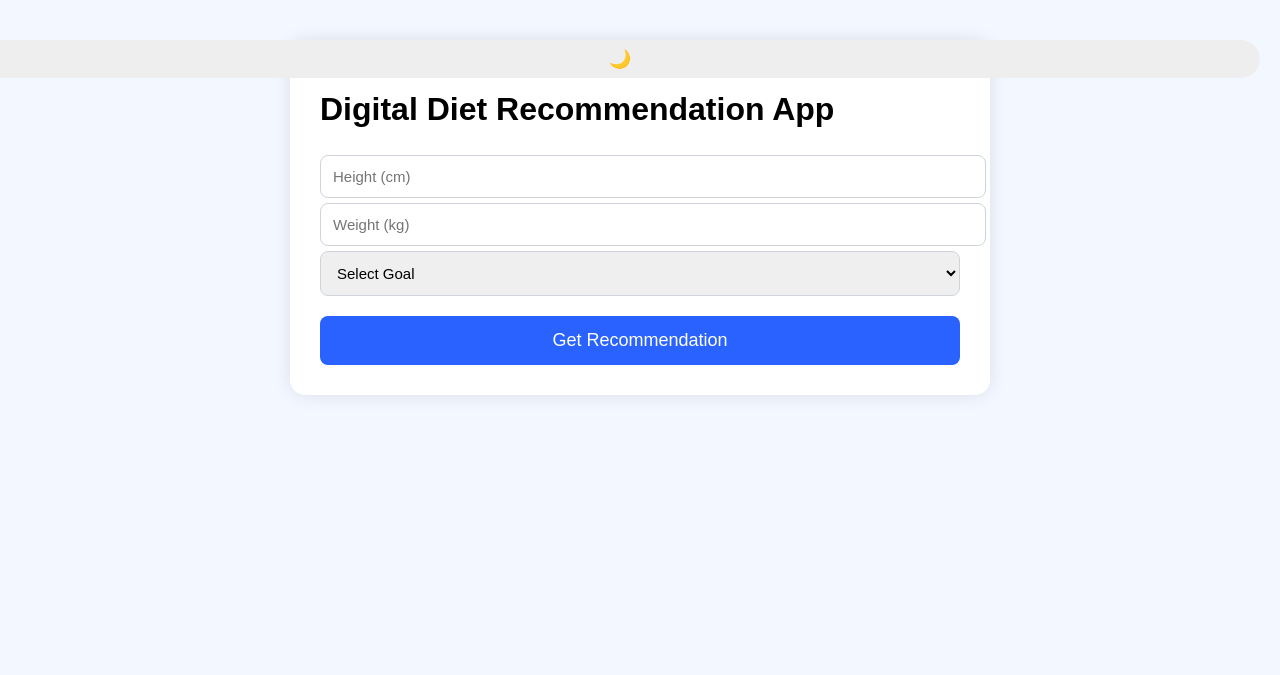
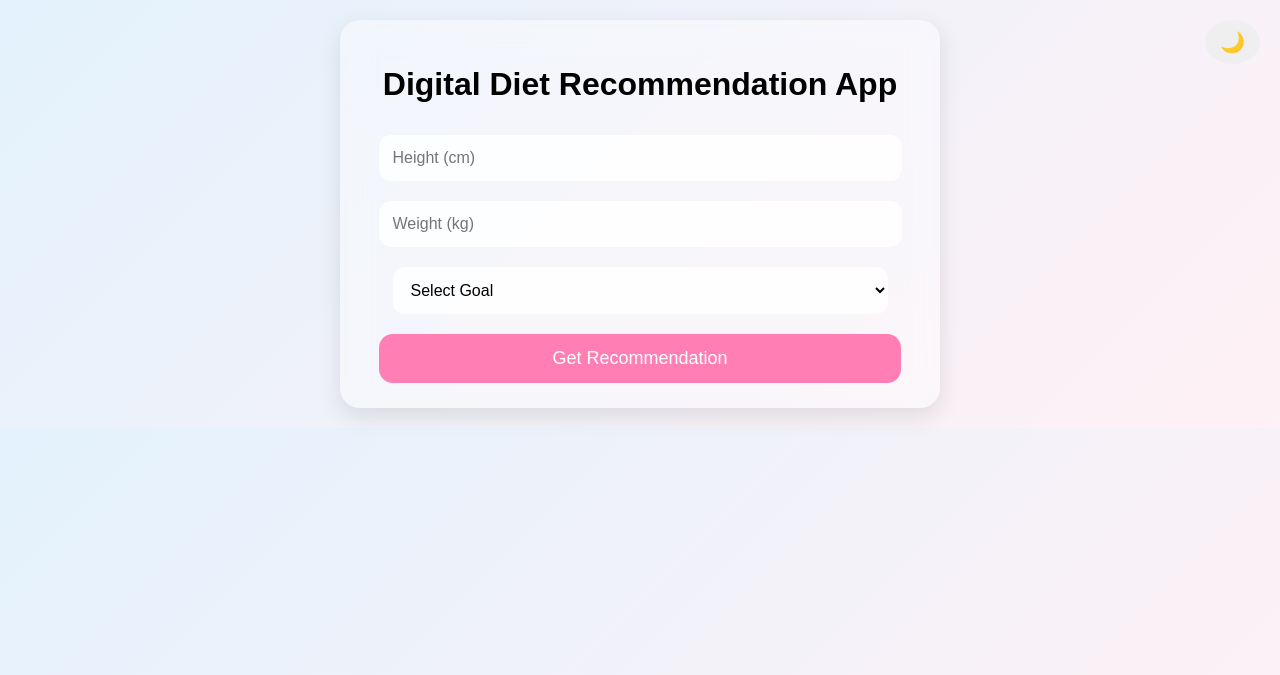
Before and after one commit to khushikatwe/digital-diet-app, a Flask app: page / in a window 1280 px wide. Shown: the top 675 px of the page. Run offline with Flask 3, Linux system fonts and the light colour scheme; data that the repository does not hold is empty.

Commit message:
Update styles.css

```diff
--- a/static/styles.css
+++ b/static/styles.css
@@ -1,112 +1,88 @@
+/* GLOBAL DESIGN */
 body {
-    background: #f3f7ff;
-    font-family: Arial, sans-serif;
+    font-family: "Poppins", sans-serif;
+    background: linear-gradient(135deg, #e3f2fd, #fff1f5);
     margin: 0;
-    padding: 40px 0;
+    padding: 20px;
+    transition: 0.3s ease;
 }
 
+/* CONTAINER CARD */
 .container {
-    width: 50%;
+    max-width: 550px;
     margin: auto;
-    background: white;
-    padding: 30px;
-    border-radius: 15px;
-    box-shadow: 0 0 18px rgba(0, 0, 0, 0.1);
+    padding: 25px;
+    border-radius: 20px;
+    background: rgba(255, 255, 255, 0.4);
+    backdrop-filter: blur(15px);
+    box-shadow: 0px 8px 25px rgba(0,0,0,0.1);
+    text-align: center;
 }
 
-.title {
-    text-align: center;
-    font-size: 32px;
-    margin-bottom: 25px;
-    color: #1a237e;
+/* INPUTS */
+input, select {
+    width: 90%;
+    padding: 14px;
+    margin: 10px 0;
+    border-radius: 12px;
+    border: none;
+    background: #ffffffcc;
+    font-size: 16px;
 }
 
-.form-box label {
-    font-weight: bold;
+.submit-btn {
+    width: 95%;
+    padding: 14px;
+    background: #ff7eb3;
+    border: none;
+    color: white;
+    font-size: 18px;
+    border-radius: 14px;
+    cursor: pointer;
     margin-top: 10px;
-    display: block;
 }
 
-input, select {
-    width: 100%;
-    padding: 12px;
-    margin-top: 5px;
-    border: 1px solid #ced4da;
-    border-radius: 8px;
-    font-size: 15px;
+.submit-btn:hover {
+    background: #ff5fa5;
 }
 
-button {
-    width: 100%;
-    padding: 14px;
-    margin-top: 20px;
-    background: #2962ff;
-    color: white;
-    border: none;
-    border-radius: 8px;
-    font-size: 18px;
-    cursor: pointer;
+/* RESULT BOX */
+.result-box, .history-box {
+    margin-top: 25px;
+    padding: 20px;
+    border-radius: 15px;
+    background: rgba(255,255,255,0.55);
+    backdrop-filter: blur(10px);
 }
 
-button:hover {
-    background: #0039cb;
+/* DARK MODE */
+body.dark {
+    background: #121212;
+    color: white;
 }
 
-.result-box {
-    margin-top: 30px;
-    background: #e8f0ff;
-    padding: 20px;
-    border-radius: 10px;
-    border-left: 6px solid #2962ff;
-}
-
-.result-box h2 {
-    margin-top: 0;
-    color: #0d47a1;
-}
-
-.diet-box {
-    background: #fff;
-    padding: 15px;
-    border-radius: 8px;
-    border: 1px solid #cfd8dc;
-}
-
-pre {
-    white-space: pre-wrap;
-    font-size: 15px;
-}
-
-/* Dark Mode */
-body.dark {
-    background: #121212;
-    color: #ffffff;
-}
-
-body.dark .container {
-    background: #1e1e1e;
-    border-color: #333;
-}
-
+body.dark .container,
 body.dark input,
-body.dark select {
-    background: #2b2b2b;
+body.dark select,
+body.dark .result-box,
+body.dark .history-box {
+    background: rgba(40, 40, 40, 0.6);
     color: white;
-    border-color: #555;
+    border: 1px solid #333;
 }
 
 #toggle-dark {
-    position: absolute;
+    position: fixed;
     top: 20px;
     right: 20px;
-    padding: 8px 18px;
-    border-radius: 20px;
-    background: #eee;
+    padding: 10px 15px;
+    border-radius: 50%;
+    font-size: 20px;
     border: none;
     cursor: pointer;
 }
 
 body.dark #toggle-dark {
-    background: #333;
+    background: #ffffff33;
     color: white;
 }
```
